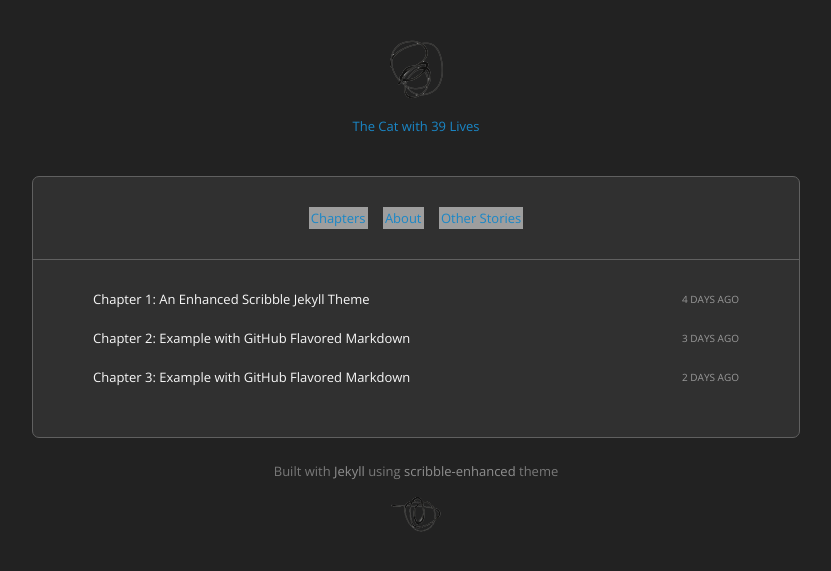
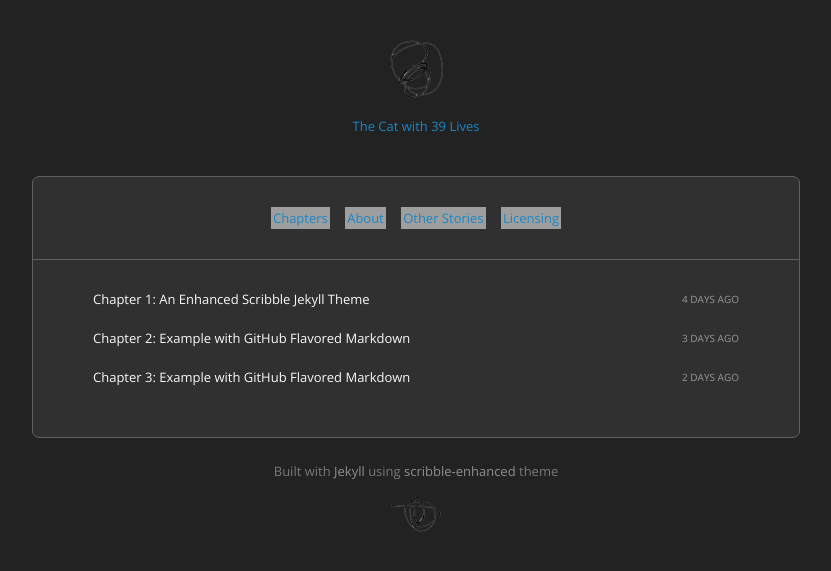
Before and after one commit to mehkanik/C39, a Jekyll site: the page built from index.html, in a window 1280 px wide. Shown: the top 571 px of the page, without its empty margins (224-1055 px from the left). Built offline with Jekyll 4.4.1, drawn with Linux system fonts in a browser that asks for light colours; grey boxes are pictures that could not be loaded.

Commit message:
add link to navbar

```diff
--- a/_config.yml
+++ b/_config.yml
@@ -48,6 +48,8 @@ links:
   - name:         Other Stories
     url:          "http://mehkanik.github.io/writing"
     external:     true
+  - name:         Licensing
+    url:          /license
 # - name:         GitHub
 #    url:          https://github.com/jxltom/scribble-enhanced
 #    external:     true
```
